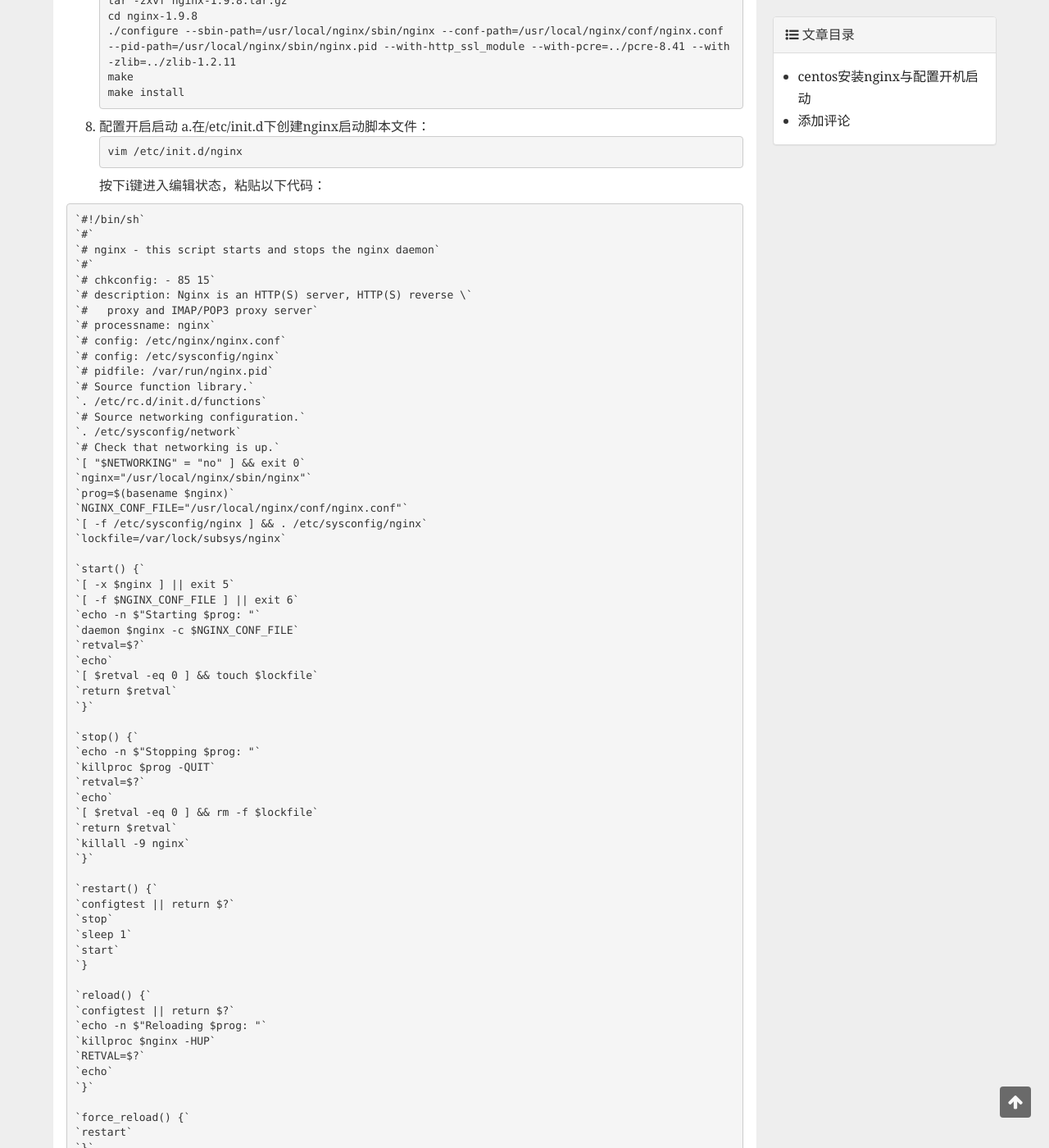
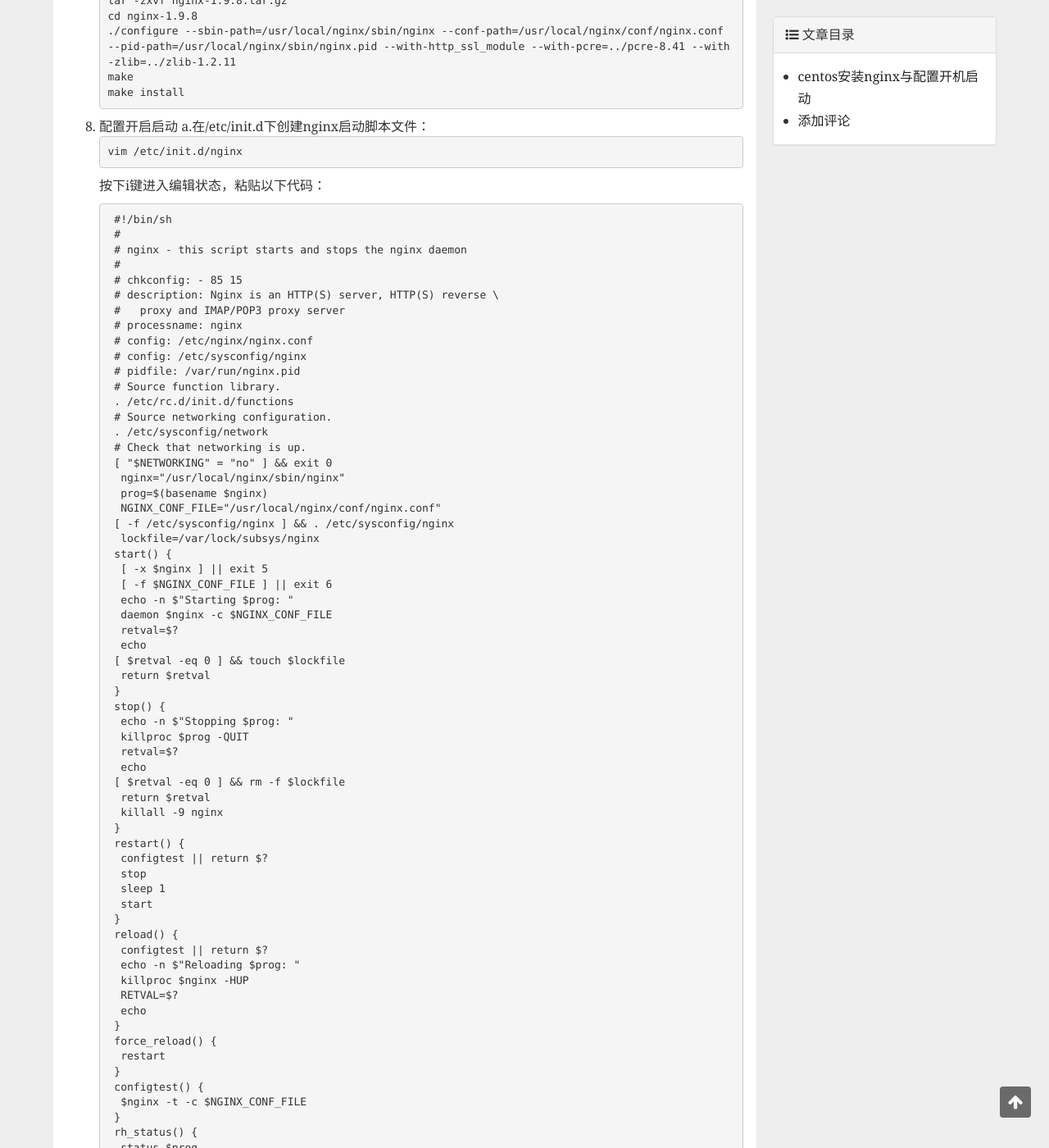
Before and after one commit to marshucheng1/marshucheng1.github.io, a Jekyll site: the page built from _posts/2017-01-16-server-nginx.md, in a window 1280 px wide and 1400 px high, scrolled down 956 px. Shown: the whole window at 82% size. Built offline with Jekyll 4.4.1, drawn with Linux system fonts in a browser that asks for light colours; comment, search, counter and statistics services are not loaded; some of the changed lines change nothing that is shown; some of the changed text lies outside the part shown.

Commit message:
Update _posts/2017-01-16-server-nginx.md

````diff
--- a/_posts/2017-01-16-server-nginx.md
+++ b/_posts/2017-01-16-server-nginx.md
@@ -65,145 +65,134 @@ a.在/etc/init.d下创建nginx启动脚本文件：
 vim /etc/init.d/nginx
 ```
 按下i键进入编辑状态，粘贴以下代码：
+```
+ #!/bin/sh
+ #
+ # nginx - this script starts and stops the nginx daemon
+ #
+ # chkconfig: - 85 15
+ # description: Nginx is an HTTP(S) server, HTTP(S) reverse \
+ #   proxy and IMAP/POP3 proxy server
+ # processname: nginx
+ # config: /etc/nginx/nginx.conf
+ # config: /etc/sysconfig/nginx
+ # pidfile: /var/run/nginx.pid
+ # Source function library.
+ . /etc/rc.d/init.d/functions
+ # Source networking configuration.
+ . /etc/sysconfig/network
+ # Check that networking is up.
+ [ "$NETWORKING" = "no" ] && exit 0
+     nginx="/usr/local/nginx/sbin/nginx"
+     prog=$(basename $nginx)
+     NGINX_CONF_FILE="/usr/local/nginx/conf/nginx.conf"
+ [ -f /etc/sysconfig/nginx ] && . /etc/sysconfig/nginx
+     lockfile=/var/lock/subsys/nginx
+ start() {
+     [ -x $nginx ] || exit 5
+     [ -f $NGINX_CONF_FILE ] || exit 6
+     echo -n $"Starting $prog: "
+     daemon $nginx -c $NGINX_CONF_FILE
+     retval=$?
+     echo
+ [ $retval -eq 0 ] && touch $lockfile
+     return $retval
+ }
+ stop() {
+     echo -n $"Stopping $prog: "
+     killproc $prog -QUIT
+     retval=$?
+     echo
+ [ $retval -eq 0 ] && rm -f $lockfile
+     return $retval
+     killall -9 nginx
+ }
+ restart() {
+     configtest || return $?
+     stop
+     sleep 1
+     start
+ }
+ reload() {
+     configtest || return $?
+     echo -n $"Reloading $prog: "
+     killproc $nginx -HUP
+     RETVAL=$?
+     echo
+ }
+ force_reload() {
+     restart
+ }
+ configtest() {
+     $nginx -t -c $NGINX_CONF_FILE
+ }
+ rh_status() {
+     status $prog
+ }
+ rh_status_q() {
+     rh_status >/dev/null 2>&1
+ }
+ case "$1" in
+     start)
+         rh_status_q && exit 0
+         $1
+     ;;
+     stop)
+         rh_status_q || exit 0
+         $1
+     ;;
+     restart|configtest)
+         $1
+     ;;
+     reload)
+         rh_status_q || exit 7
+         $1
+     ;;
+     force-reload)
+         force_reload
+     ;;
+     status)
+         rh_status
+     ;;
+     condrestart|try-restart)
+         rh_status_q || exit 0
+     ;;
+     *)
+         echo $"Usage: $0 {start|stop|status|restart|condrestart|try-restart|reload|force-reload|configtest}"
+         exit 2
+ esac
+```
 
-```
-`#!/bin/sh`
-`#`
-`# nginx - this script starts and stops the nginx daemon`
-`#`
-`# chkconfig: - 85 15`
-`# description: Nginx is an HTTP(S) server, HTTP(S) reverse \`
-`#   proxy and IMAP/POP3 proxy server`
-`# processname: nginx`
-`# config: /etc/nginx/nginx.conf`
-`# config: /etc/sysconfig/nginx`
-`# pidfile: /var/run/nginx.pid`
-`# Source function library.`
-`. /etc/rc.d/init.d/functions`
-`# Source networking configuration.`
-`. /etc/sysconfig/network`
-`# Check that networking is up.`
-`[ "$NETWORKING" = "no" ] && exit 0`
-`nginx="/usr/local/nginx/sbin/nginx"`
-`prog=$(basename $nginx)`
-`NGINX_CONF_FILE="/usr/local/nginx/conf/nginx.conf"`
-`[ -f /etc/sysconfig/nginx ] && . /etc/sysconfig/nginx`
-`lockfile=/var/lock/subsys/nginx`
-
-`start() {`
-`[ -x $nginx ] || exit 5`
-`[ -f $NGINX_CONF_FILE ] || exit 6`
-`echo -n $"Starting $prog: "`
-`daemon $nginx -c $NGINX_CONF_FILE`
-`retval=$?`
-`echo`
-`[ $retval -eq 0 ] && touch $lockfile`
-`return $retval`
-`}`
-
-`stop() {`
-`echo -n $"Stopping $prog: "`
-`killproc $prog -QUIT`
-`retval=$?`
-`echo`
-`[ $retval -eq 0 ] && rm -f $lockfile`
-`return $retval`
-`killall -9 nginx`
-`}`
-
-`restart() {`
-`configtest || return $?`
-`stop`
-`sleep 1`
-`start`
-`}
-
-`reload() {`
-`configtest || return $?`
-`echo -n $"Reloading $prog: "`
-`killproc $nginx -HUP`
-`RETVAL=$?`
-`echo`
-`}`
-
-`force_reload() {`
-`restart`
-`}`
-
-`configtest() {`
-`$nginx -t -c $NGINX_CONF_FILE`
-`}`
-
-`rh_status() {`
-`status $prog`
-`}`
-
-`rh_status_q() {`
-`rh_status >/dev/null 2>&1`
-`}`
-
-`case "$1" in`
-`start)`
-`rh_status_q && exit 0`
-`$1`
-`;;`
-`stop)`
-`rh_status_q || exit 0`
-`$1`
-`;;`
-`restart|configtest)`
-`$1`
-`;;`
-`reload)`
-`rh_status_q || exit 7`
-`$1`
-`;;`
-`force-reload)`
-`force_reload`
-`;;`
-`status)`
-`rh_status`
-`;;`
-`condrestart|try-restart)`
-`rh_status_q || exit 0`
-`;;`
-`*)`
-`echo $"Usage: $0 {start|stop|status|restart|condrestart|try-restart|reload|``force-reload|configtest}"`
-`exit 2`
-`esac`
-```
-> 注：复制上面代码后，需要替换掉所有的`，替换为空白
-
-b.修改脚本权限
+	b.修改脚本权限
 ```
 chmod 755 nginx
 ```
 
-c.将脚本文件加入到chkconfig中
+	c.将脚本文件加入到chkconfig中
 ```
 chkconfig --add nginx
 ```
 
-d.设置nginx开机在3和5级别自动启动
+	d.设置nginx开机在3和5级别自动启动
 ```
 chkconfig --level 35 nginx on
 ```
 
-e.创建软连接
+	e.创建软连接
 ```
 cd /usr/bin
 ln -s /etc/init.d/nginx
 ```
 
-f.命令示例：分别表示启动、停止、重启
+	f.命令示例：分别表示启动、停止、重启
 ```
 nginx start
 nginx stop
 nginx restart
 ```
 
-h.访问nginx
-访问centos下的nginx服务器，需要在服务器设置对外开放80端口，按照如下操作：
+	h.访问nginx
+	访问centos下的nginx服务器，需要在服务器设置对外开放80端口，按照如下操作：
 ```
 firewall-cmd --zone=public --add-port=80/tcp --permanent
 firewall-cmd  --reload
````
